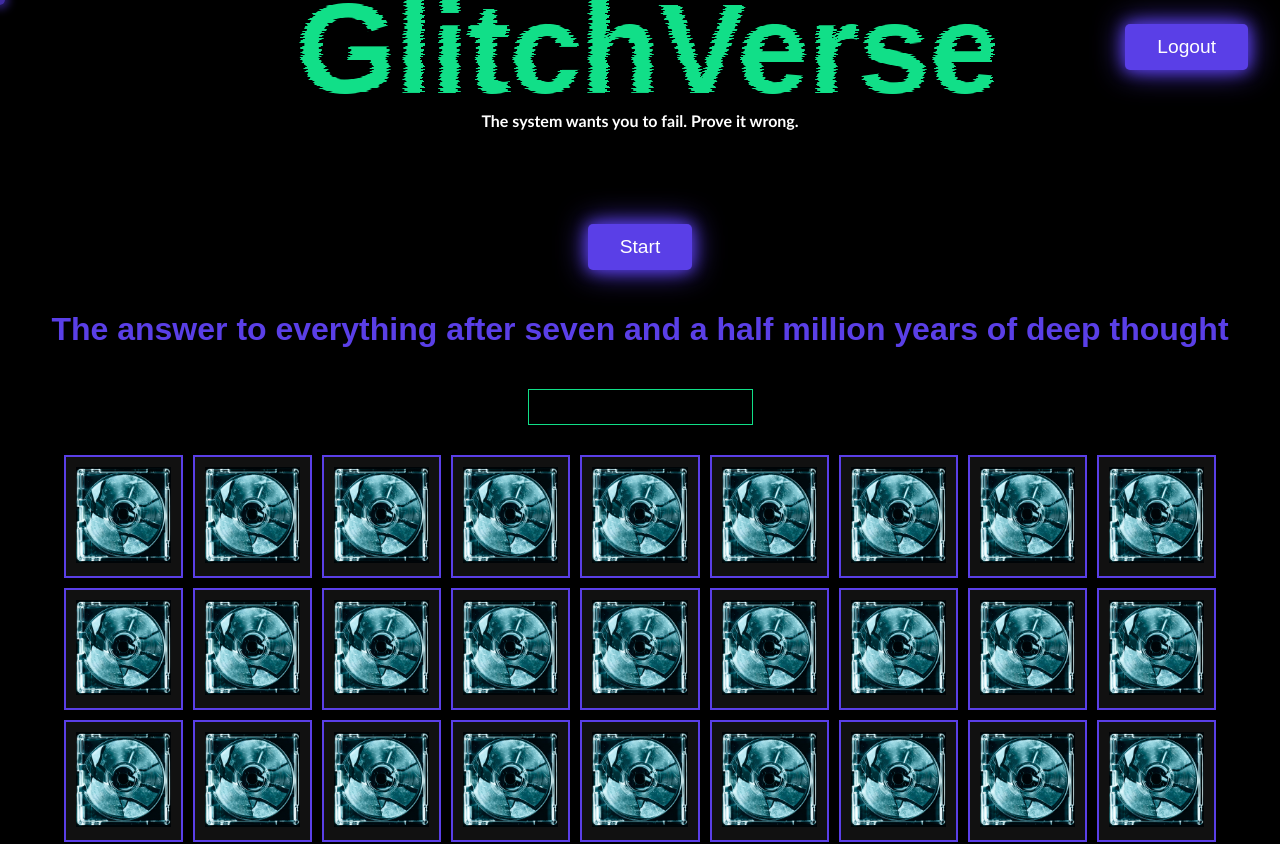
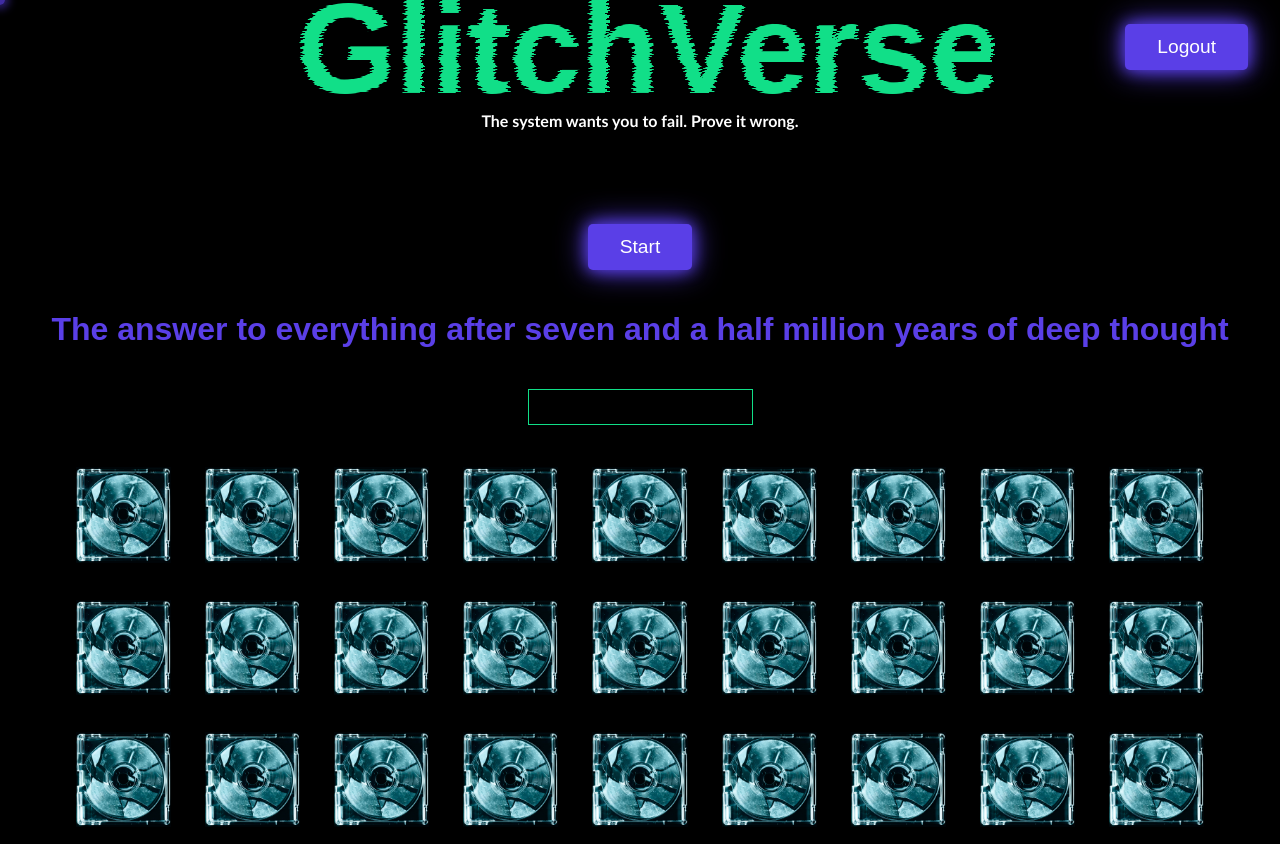
Before and after one commit to namlobo/Glitchverse, a React (Create React App) app in the folder frontend/: page / in a window 1280 px wide. Shown: the top 844 px of the page. Built offline with nearby package versions, Linux system fonts and the light colour scheme.

Commit message:
Add styling for scrollbar

```diff
--- a/frontend/src/components/Game/imagegrid.css
+++ b/frontend/src/components/Game/imagegrid.css
@@ -35,8 +35,8 @@ body {
 }
 
 .grid-item {
-  background-color: #111;
-  border: 2px solid #5a3fe7;
+  background-color: #000;
+  border: 2px solid #000;
   padding: 10px;
   transition: transform 0.2s ease;
 }
```
